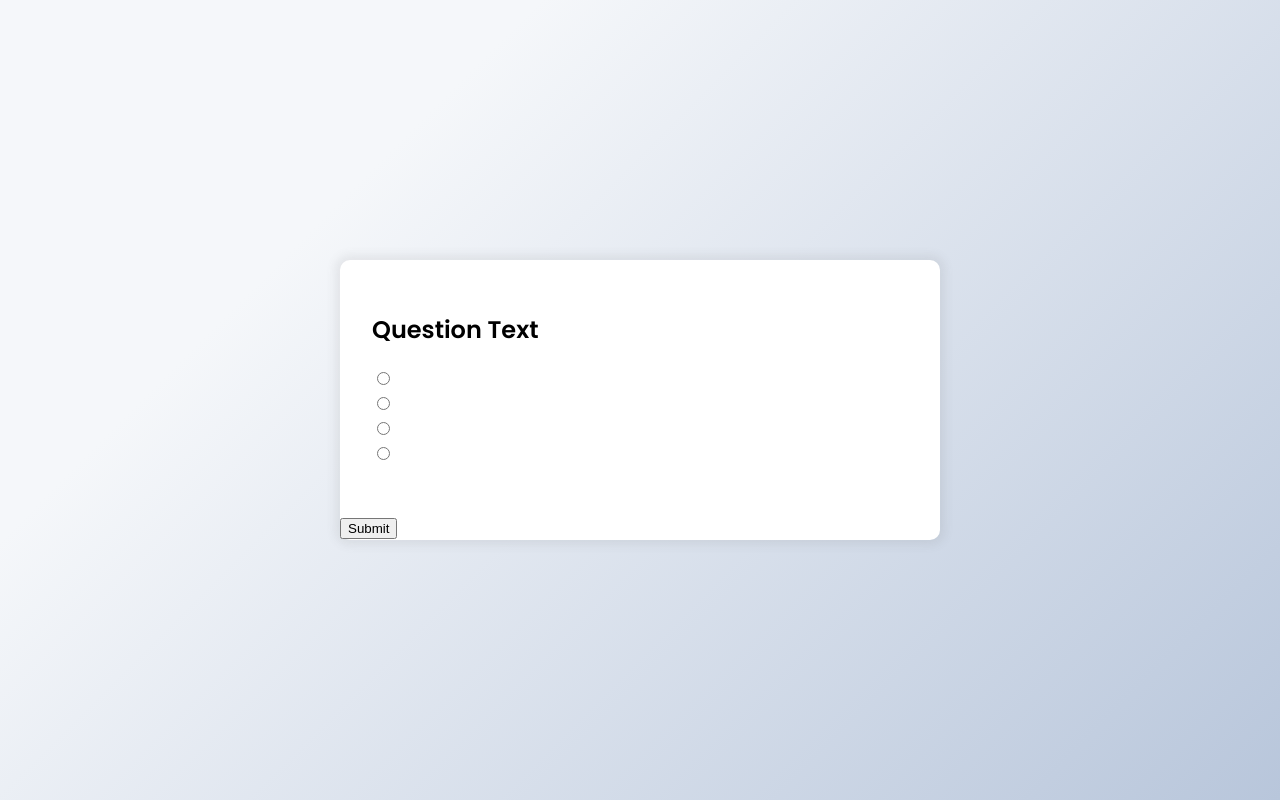
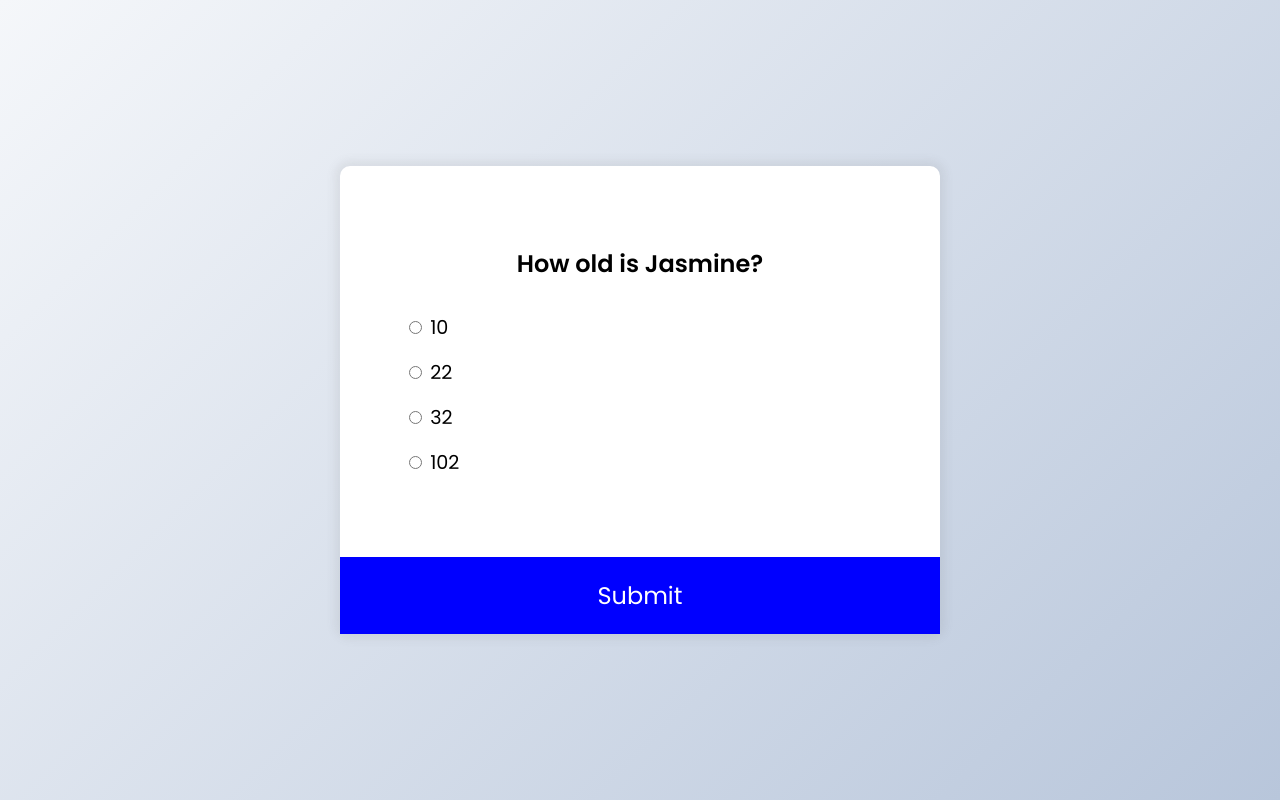
Before and after one commit to JasmineGuy/quiz-app-practice, a plain HTML site: page index.html in a window 1280 px wide. Both pictures are taken after a click on the button "Submit". Drawn offline with Linux system fonts and the light colour scheme.

Commit message:
added reload quiz feature

```diff
--- a/index.html
+++ b/index.html
@@ -10,29 +10,29 @@
 </head>
 <body>
 
-    <div class="quiz-container">
+    <div class="quiz-container" id="quiz">
         <div class="quiz-header">
-            <h2>Question Text</h2>
+            <h2 id="question">Question Text</h2>
             <ul>
                 <li>
-                    <input type="radio" id="a" name="answer">
-                    <label for="a"></label>
+                    <input type="radio" id="a" name="answer" class="answer">
+                    <label id="a-text"for="a"></label>
                 </li>
                 <li>
-                    <input type="radio" id="b" name="answer">
-                    <label for="b"></label>
+                    <input type="radio" id="b" name="answer" class="answer">
+                    <label id="b-text" for="b"></label>
                 </li>
                 <li>
-                    <input type="radio" id="c" name="answer">
-                    <label for="c"></label>
+                    <input type="radio" id="c" name="answer" class="answer">
+                    <label id="c-text" for="c"></label>
                 </li>
                 <li>
-                    <input type="radio" id="d" name="answer">
-                    <label for="d"></label>
+                    <input type="radio" id="d" name="answer" class="answer">
+                    <label id="d-text" for="d"></label>
                 </li>
             </ul>
         </div>
-        <button>Submit</button>
+        <button id="submit">Submit</button>
     </div>
 
 
--- a/script.js
+++ b/script.js
@@ -39,6 +39,72 @@ const quizData =[
         c:"2008",
         d: "None of the above",
         correct: "d"
+    },
+
+];
+
+const quiz = document.getElementById('quiz')
+const answerEls = document.querySelectorAll('.answer')
+const question = document.getElementById('question');
+const aText = document.getElementById('a-text');
+const bText = document.getElementById('b-text');
+const cText = document.getElementById('c-text');
+const dText = document.getElementById('d-text');
+const submitBtn = document.getElementById('submit')
+
+let currentQuiz = 0;
+let score = 0;
+
+loadQuiz();
+
+function loadQuiz(){
+    deselectAnswers();
+    const currentQuizData = quizData[currentQuiz];
+
+    question.innerText = currentQuizData.question;
+    aText.innerText = currentQuizData.a;
+    bText.innerText = currentQuizData.b;
+    cText.innerText = currentQuizData.c;
+    dText.innerText = currentQuizData.d;
+};
+
+function getSelected(){
+    let answer = undefined;
+    answerEls.forEach((answerEl) => {
+        if(answerEl.checked){
+            answer = answerEl.id;
+        }
+    });
+    return answer;
     }
 
-]
+    function deselectAnswers(){
+
+        answerEls.forEach((answerEl) => {
+            answerEl.checked = false;
+            })
+    };
+
+submitBtn.addEventListener('click', () => {
+    //check to see the answer
+    const currentQuizData = quizData[currentQuiz];
+
+    console.log(currentQuizData)
+    console.log(currentQuiz)
+    const answer = getSelected();
+
+    if (answer){
+        if(answer === quizData[currentQuiz].correct){
+            score++;
+        }
+
+        currentQuiz++;
+        if( currentQuiz < quizData.length){
+            loadQuiz();
+        } else {
+            console.log(score)
+            quiz.innerHTML = `<h2>You answered ${score} out of ${quizData.length} correctly!</h2>`
+        }
+    }
+
+    });
--- a/style.css
+++ b/style.css
@@ -4,7 +4,7 @@
 }
 body {
   background-color: #b8c6db;
-  background-image: linear-gradient(315deg, #b8c6db 0%, #f5f7fa 74%);
+  background-image: linear-gradient(315deg, #b8c6db 0%, #f5f7fa 100%);
   margin: 0;
   font-family: "Poppins", sans-serif;
   min-height: 100vh;
@@ -20,9 +20,33 @@ body {
   max-width: 100%;
 }
 .quiz-header {
-  padding: 2rem;
+  padding: 4rem;
+}
+h2 {
+  margin: 0;
+  text-align: center;
+  padding: 1rem;
 }
 ul {
   list-style-type: none;
   padding: 0;
 }
+ul li {
+  font-size: 1.2rem;
+  margin: 1rem 0;
+}
+button {
+  background-color: blue;
+  display: block;
+  width: 100%;
+  padding: 1.3rem;
+  color: white;
+  font-family: inherit;
+  border: none;
+  font-size: 1.5rem;
+  overflow: hidden;
+  cursor: pointer;
+}
+button:hover {
+  background-color: darkblue;
+}
```
